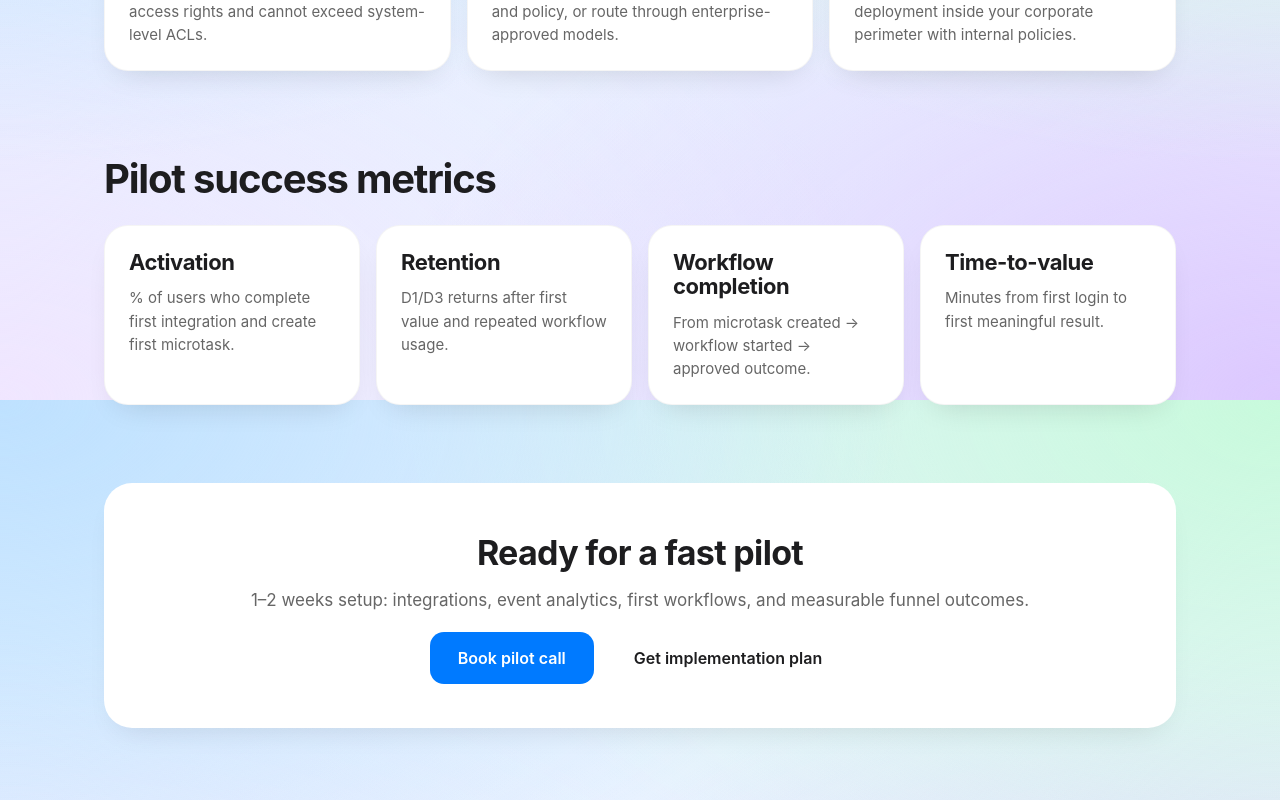
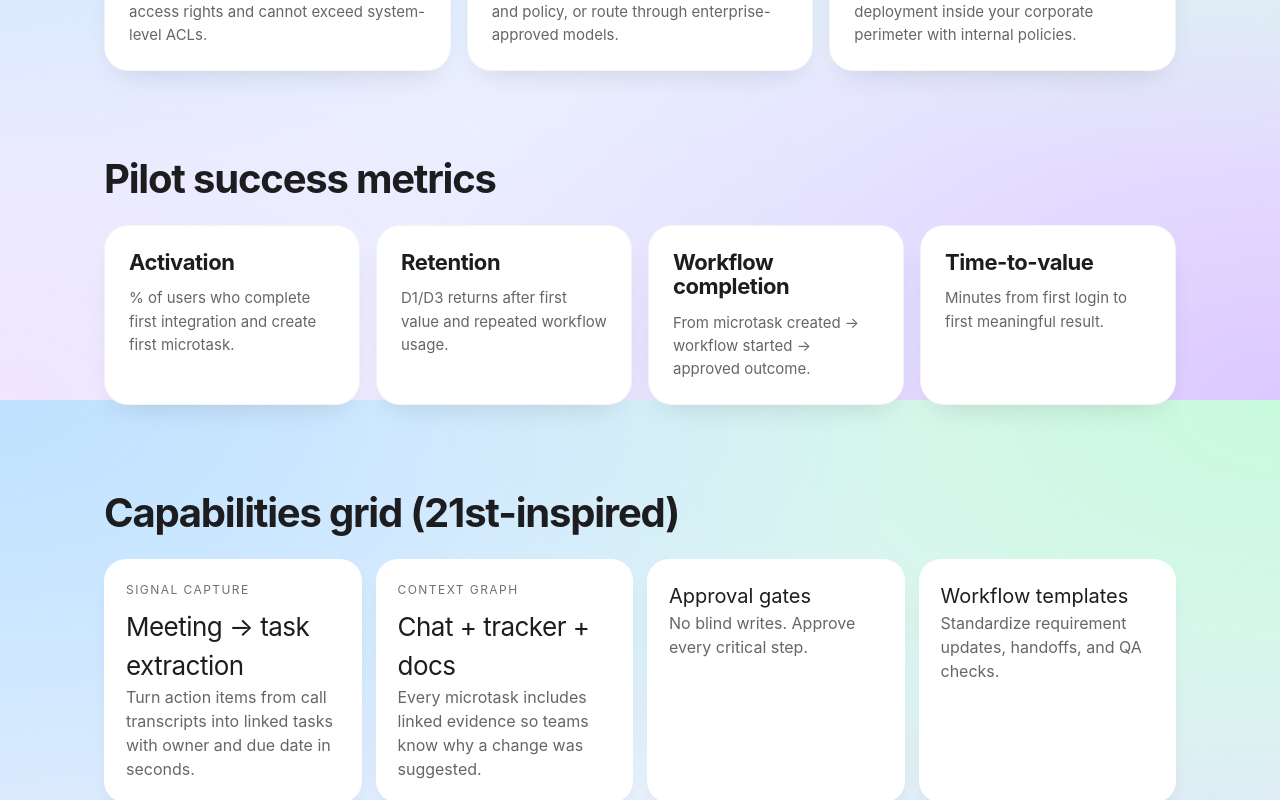
Before and after one commit to tokezooo/dat-analyst-dashboard-landings, a Next.js app: page /taskforce in a window 1280 px wide. Shown: the part 2000-2800 px from the top of the page. Built offline with nearby package versions, Linux system fonts and the light colour scheme.

Commit message:
feat: diversify taskforce landing with 21st-inspired bento, pricing, and faq sections

```diff
--- a/app/taskforce/page.tsx
+++ b/app/taskforce/page.tsx
@@ -221,6 +221,69 @@ export default function TaskforceLandingPage() {
           </div>
         </section>
 
+        <section style={{ padding: "8px 0 70px" }}>
+          <h2 style={{ fontSize: 40, marginBottom: 16, letterSpacing: "-0.03em", fontWeight: 700 }}>Capabilities grid (21st-inspired)</h2>
+          <div style={{ display: "grid", gridTemplateColumns: "repeat(auto-fit, minmax(220px, 1fr))", gap: 14 }}>
+            <article style={{ background: "#fff", borderRadius: 22, padding: 22, boxShadow: "0 12px 24px -14px rgba(0,0,0,.2)" }}>
+              <p style={{ fontSize: 12, color: "#6f6f77", textTransform: "uppercase", letterSpacing: "0.12em" }}>Signal capture</p>
+              <h3 style={{ margin: "8px 0 0", fontSize: 26, letterSpacing: "-0.02em" }}>Meeting → task extraction</h3>
+              <p style={{ color: "#666" }}>Turn action items from call transcripts into linked tasks with owner and due date in seconds.</p>
+            </article>
+            <article style={{ background: "#fff", borderRadius: 22, padding: 22, boxShadow: "0 12px 24px -14px rgba(0,0,0,.2)" }}>
+              <p style={{ fontSize: 12, color: "#6f6f77", textTransform: "uppercase", letterSpacing: "0.12em" }}>Context graph</p>
+              <h3 style={{ margin: "8px 0 0", fontSize: 26, letterSpacing: "-0.02em" }}>Chat + tracker + docs</h3>
+              <p style={{ color: "#666" }}>Every microtask includes linked evidence so teams know why a change was suggested.</p>
+            </article>
+            <article style={{ background: "#fff", borderRadius: 22, padding: 22, boxShadow: "0 12px 24px -14px rgba(0,0,0,.2)" }}>
+              <h3 style={{ margin: 0, fontSize: 20 }}>Approval gates</h3>
+              <p style={{ color: "#666" }}>No blind writes. Approve every critical step.</p>
+            </article>
+            <article style={{ background: "#fff", borderRadius: 22, padding: 22, boxShadow: "0 12px 24px -14px rgba(0,0,0,.2)" }}>
+              <h3 style={{ margin: 0, fontSize: 20 }}>Workflow templates</h3>
+              <p style={{ color: "#666" }}>Standardize requirement updates, handoffs, and QA checks.</p>
+            </article>
+            <article style={{ background: "#fff", borderRadius: 22, padding: 22, boxShadow: "0 12px 24px -14px rgba(0,0,0,.2)" }}>
+              <h3 style={{ margin: 0, fontSize: 20 }}>Audit trail</h3>
+              <p style={{ color: "#666" }}>Track every AI suggestion and final user decision.</p>
+            </article>
+          </div>
+        </section>
+
+        <section style={{ padding: "8px 0 70px" }}>
+          <h2 style={{ fontSize: 40, marginBottom: 16, letterSpacing: "-0.03em", fontWeight: 700 }}>Pricing for pilot to scale</h2>
+          <div style={{ display: "grid", gridTemplateColumns: "repeat(3, 1fr)", gap: 16 }}>
+            {[
+              ["Pilot", "$990/mo", "1 team, 3 integrations, weekly enablement"],
+              ["Growth", "$2,900/mo", "Up to 5 teams, workflow library, advanced analytics"],
+              ["Enterprise", "Custom", "Private deployment, SSO, security review, SLA"],
+            ].map(([name, price, desc], i) => (
+              <article key={name} style={{ background: "#fff", borderRadius: 24, padding: 24, border: i === 1 ? "2px solid #007AFF" : "1px solid rgba(0,0,0,.06)", boxShadow: "0 14px 30px -15px rgba(0,0,0,.15)" }}>
+                <p style={{ margin: 0, fontSize: 13, textTransform: "uppercase", letterSpacing: "0.1em", color: "#6f6f77" }}>{name}</p>
+                <p style={{ margin: "10px 0 6px", fontSize: 40, fontWeight: 700, letterSpacing: "-0.03em" }}>{price}</p>
+                <p style={{ margin: 0, color: "#666", minHeight: 48 }}>{desc}</p>
+                <div style={{ marginTop: 18 }}><Btn style={{ width: "100%" }}>{name === "Enterprise" ? "Talk to sales" : "Choose plan"}</Btn></div>
+              </article>
+            ))}
+          </div>
+        </section>
+
+        <section style={{ padding: "8px 0 90px" }}>
+          <h2 style={{ fontSize: 40, marginBottom: 16, letterSpacing: "-0.03em", fontWeight: 700 }}>FAQ</h2>
+          <div style={{ display: "grid", gap: 10 }}>
+            {[
+              ["How long does setup take?", "Most teams launch their first workflow in 7–14 days."],
+              ["Can we start with one department?", "Yes. Pilot by function (product, ops, support) and then expand."],
+              ["Do you support strict security policies?", "Yes, including permission-aware access and private deployment options."],
+              ["Will this replace our tracker?", "No. Taskforce sits on top and syncs actions back to your existing systems."],
+            ].map(([q, a]) => (
+              <details key={q} style={{ background: "#fff", borderRadius: 16, padding: "16px 18px", boxShadow: "0 10px 20px -14px rgba(0,0,0,.2)" }}>
+                <summary style={{ cursor: "pointer", fontWeight: 600 }}>{q}</summary>
+                <p style={{ marginTop: 10, color: "#666" }}>{a}</p>
+              </details>
+            ))}
+          </div>
+        </section>
+
         <section style={{ padding: "8px 0 90px", textAlign: "center" }}>
           <div style={{ background: "#fff", borderRadius: 28, padding: "44px 24px", boxShadow: "0 14px 30px -15px rgba(0,0,0,0.12)" }}>
             <h3 style={{ fontSize: 34, margin: 0, letterSpacing: "-0.02em", fontWeight: 700 }}>Ready for a fast pilot</h3>
```
